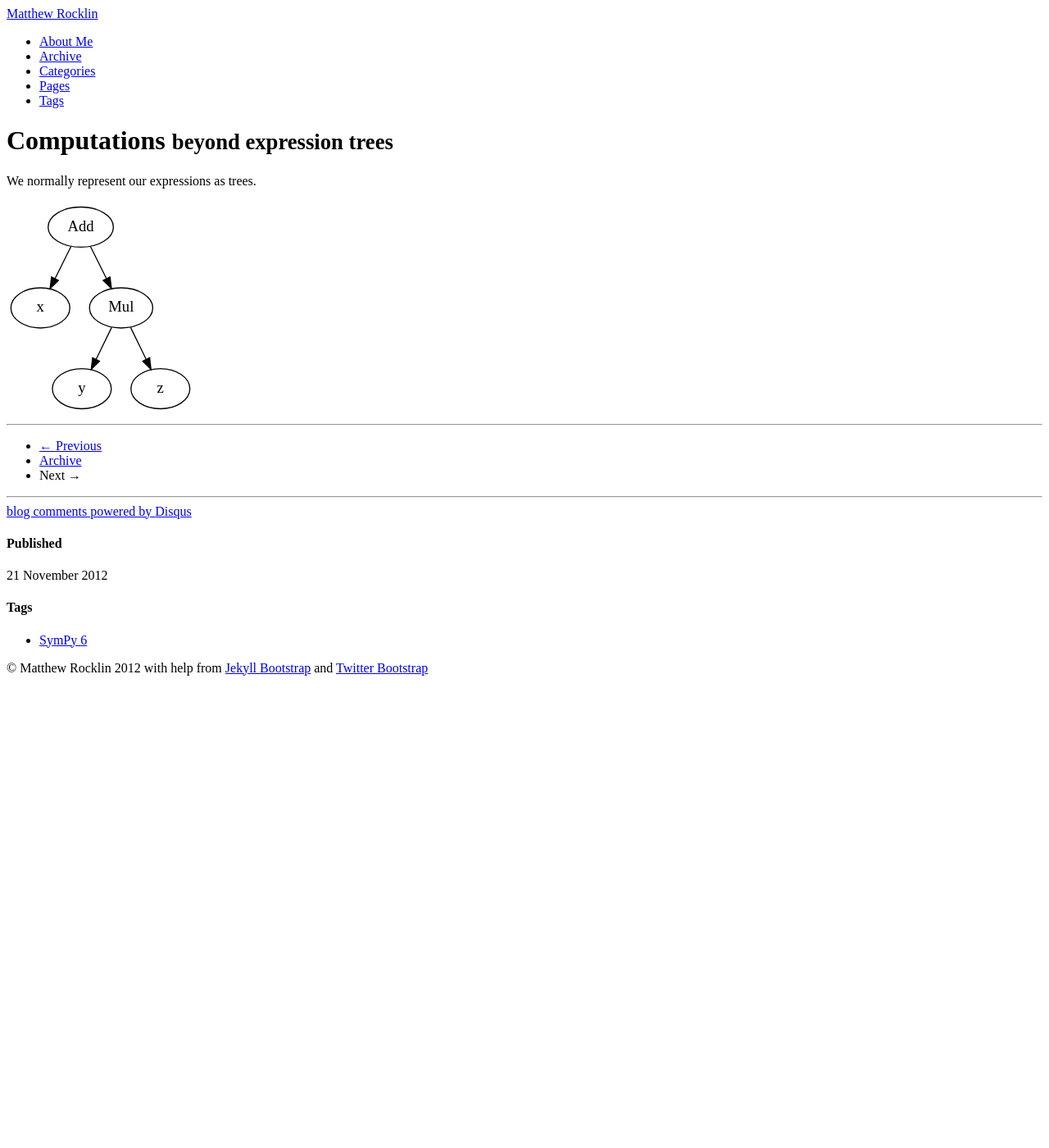
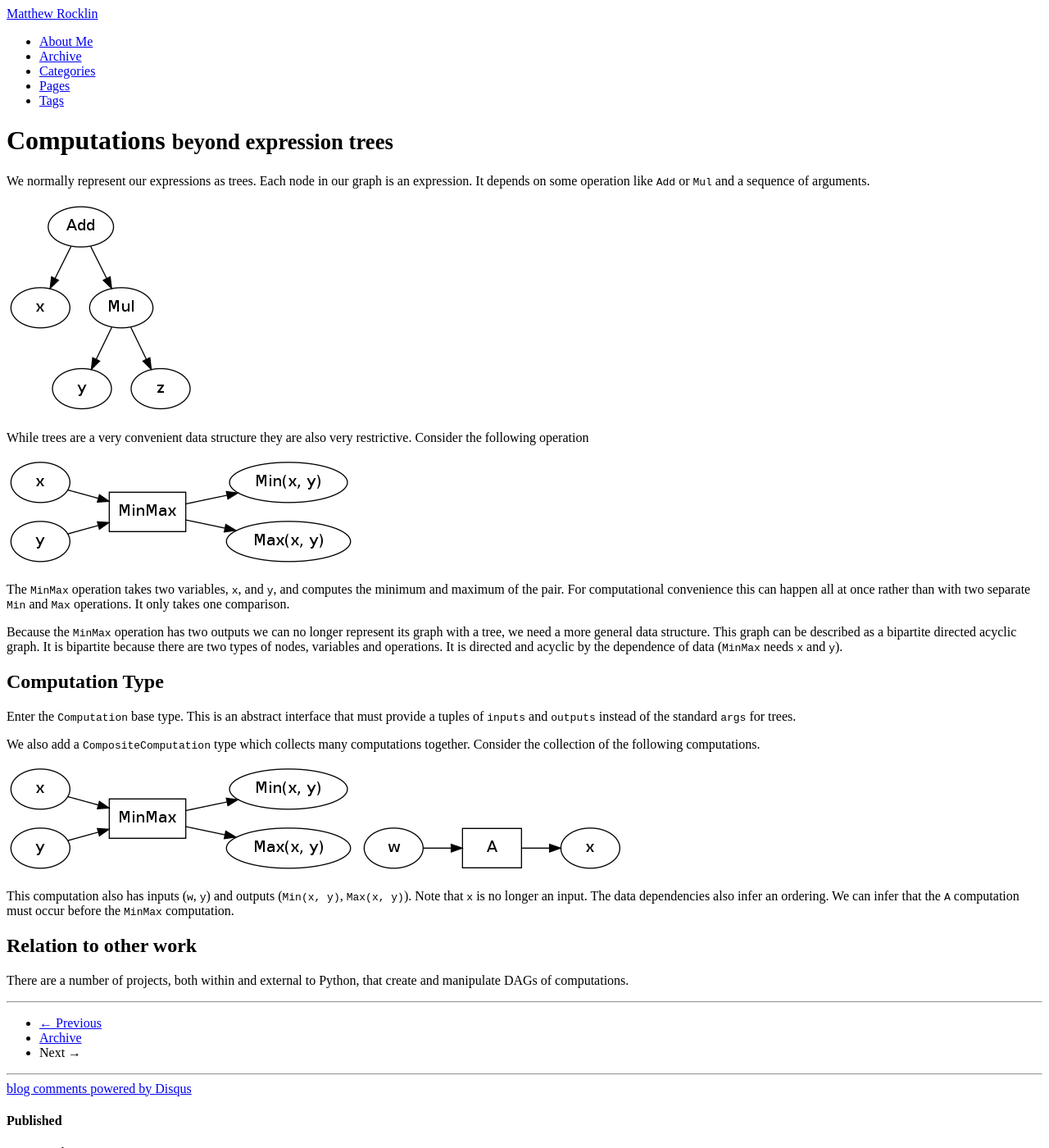
Before and after one commit to besyskymnbk/blog, a Jekyll site: the page built from _posts/work/2012-11-21-Computations.md, in a window 1280 px wide and 1400 px high. Shown: the whole window at 82% size. Built offline with Jekyll 4.4.1, drawn with Linux system fonts in a browser that asks for light colours; comment, search, counter and statistics services are not loaded.

Commit message:
build computations

```diff
--- a/_posts/work/2012-11-21-Computations.md
+++ b/_posts/work/2012-11-21-Computations.md
@@ -8,6 +8,31 @@ tags : [SymPy]
 ---
 {% include JB/setup %}
 
-We normally represent our expressions as trees.
+We normally represent our expressions as trees.  Each node in our graph is an expression. It depends on some operation like `Add` or `Mul` and a sequence of arguments.
 
-<object type="image/svg+xml" data="/images/add-mul-tree.svg"></object>
+![blah](/images/add-mul-tree.png)
+
+While trees are a very convenient data structure they are also very restrictive. Consider the following operation
+
+![blah](/images/min-max-dag.png)
+
+The `MinMax` operation takes two variables, `x`, and `y`, and computes the minimum and maximum of the pair.  For computational convenience this can happen all at once rather than with two separate `Min` and `Max` operations.  It only takes one comparison.
+
+Because the `MinMax` operation has two outputs we can no longer represent its graph with a tree, we need a more general data structure.  This graph can be described as a bipartite directed acyclic graph.  It is bipartite because there are two types of nodes, variables and operations.  It is directed and acyclic by the dependence of data (`MinMax` needs `x` and `y`).
+
+Computation Type
+----------------
+
+Enter the `Computation` base type.  This is an abstract interface that must provide a tuples of `inputs` and `outputs` instead of the standard `args` for trees.
+
+We also add a `CompositeComputation` type which collects many computations together.  Consider the collection of the following computations.
+
+![](/images/min-max-dag.png)
+![](/images/op.png)
+
+This computation also has inputs (`w`, `y`) and outputs (`Min(x, y)`, `Max(x, y)`).  Note that `x` is no longer an input.  The data dependencies also infer an ordering.  We can infer that the `A` computation must occur before the `MinMax` computation.
+
+Relation to other work
+----------------------
+
+There are a number of projects, both within and external to Python, that create and manipulate DAGs of computations.
```
Also changed, not shown: images/add-mul-tree.png (added), images/min-max-dag.png (added), images/op.png (added), 3 other files.
